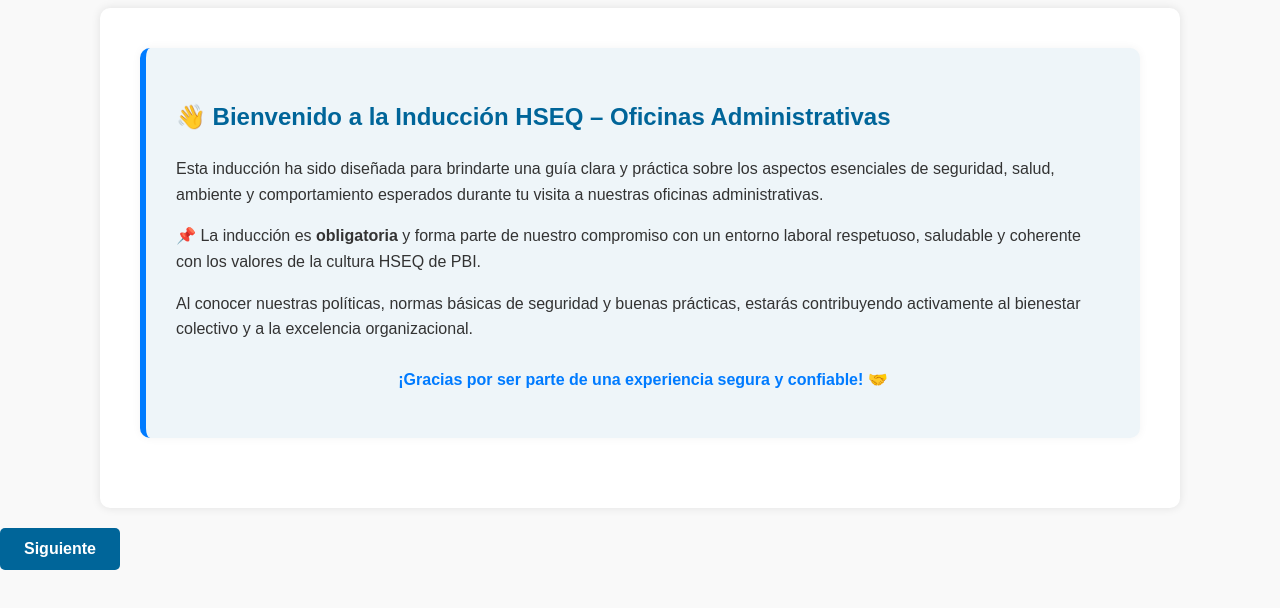
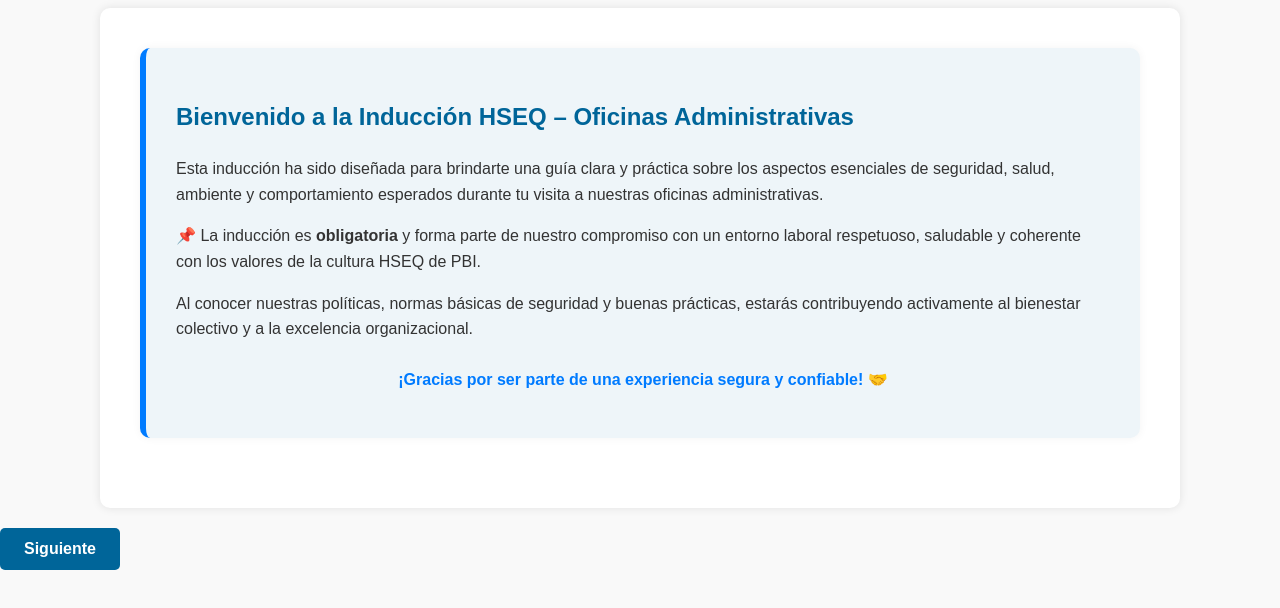
Before and after one commit to induccionHSE/adminvis, a plain HTML site: page index.html in a window 1280 px wide. Shown: the part 92-700 px from the top of the page. Drawn offline with Linux system fonts and the light colour scheme.

Commit message:
Update index.html

```diff
--- a/index.html
+++ b/index.html
@@ -268,7 +268,7 @@ details ul {
 <div class="container">
   <section class="active">
   <div class="seccion-contenido">
-    <h2>👋 Bienvenido a la Inducción HSEQ – Oficinas Administrativas</h2>
+    <h2> Bienvenido a la Inducción HSEQ – Oficinas Administrativas</h2>
     <p style="font-size: 16px; color: #333; margin-top: 15px;">
       Esta inducción ha sido diseñada para brindarte una guía clara y práctica sobre los aspectos esenciales de seguridad, salud, ambiente y comportamiento esperados durante tu visita a nuestras oficinas administrativas.
     </p>
```
